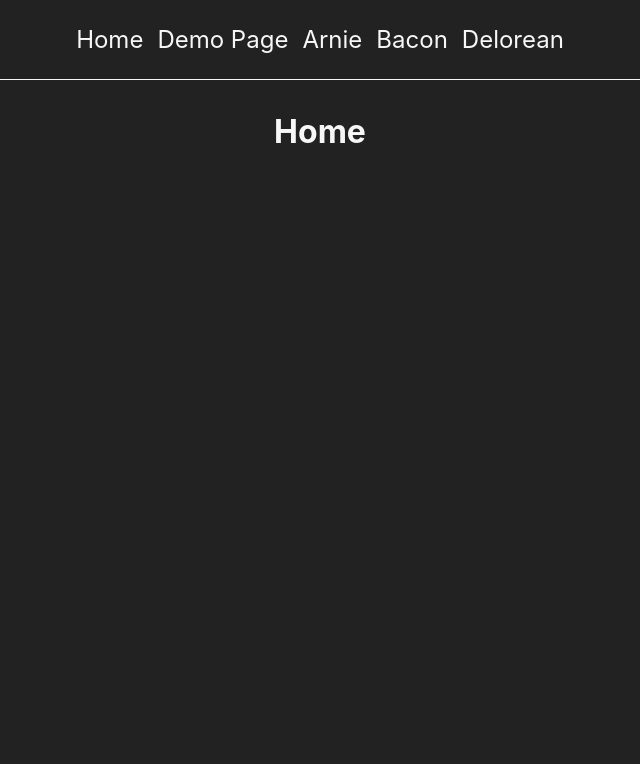
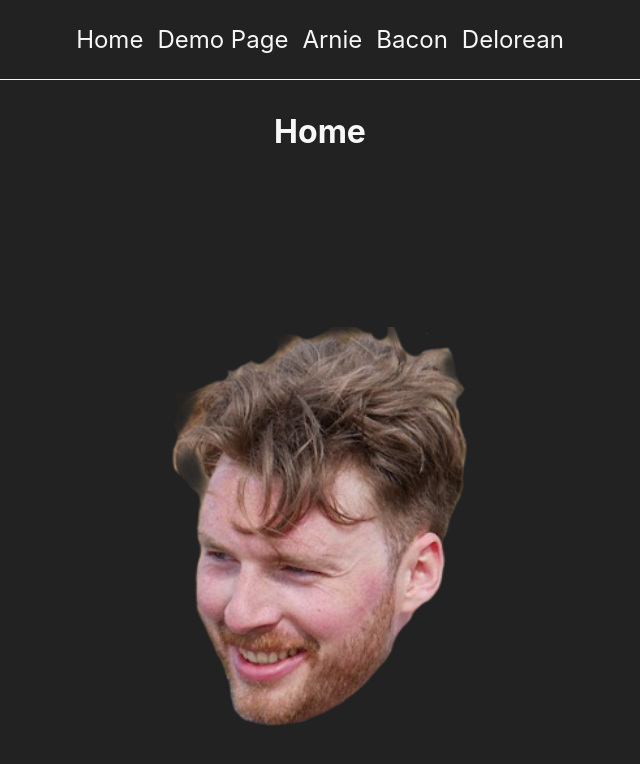
Before and after one commit to barnardnicholas/react-spring-router, a React app: page / in a window 1280 px wide. Shown: the whole page, without its empty margins (320-960 px from the left). Built offline with nearby package versions, Linux system fonts and the light colour scheme.

Commit message:
Add bobblehead

```diff
--- /dev/null
+++ b/src/DemoItems/BobbleHead.js
@@ -0,0 +1,37 @@
+import React, { useState } from 'react';
+import { useSpring, config, animated } from 'react-spring';
+import AnimatedButton from '../components/AnimatedButton';
+import useHeight from '../hooks/useHeight';
+import Rob from '../content/rob.png';
+
+const BobbleHead = () => {
+  const [props, setProps] = useState({ angle: 0, scale: 100 });
+
+  const baseStyles = {
+    transformOrigin: '50% 100%',
+    backgroundImage: `url(${Rob})`,
+  };
+
+  const bobbleStyles = useSpring({
+    config: { ...config.wobbly },
+    from: { transform: `rotate(0deg) scale(100%)` },
+    to: { transform: `rotate(${props.angle}deg) scale(${props.scale}%)` },
+  });
+
+  return (
+    <div className="bobble-container">
+      <animated.div onClick={_handleClick} className="bobblehead" style={{ ...baseStyles, ...bobbleStyles }} />
+    </div>
+  );
+
+  function _handleClick() {
+    const angle = Math.random() * 20 - 10;
+    const scale = Math.random() * 40 - 20 + 100;
+    setProps({ angle, scale });
+    setTimeout(() => {
+      setProps({ angle: 0, scale: 100 });
+    }, 200);
+  }
+};
+
+export default BobbleHead;
--- a/src/containers/Home.js
+++ b/src/containers/Home.js
@@ -1,9 +1,11 @@
 import React from 'react';
+import BobbleHead from '../DemoItems/BobbleHead';
 
 export default function Home() {
   return (
     <main className="container">
       <h1>Home</h1>
+      <BobbleHead />
     </main>
   );
 }
--- a/src/styles.css
+++ b/src/styles.css
@@ -153,3 +153,19 @@ section:last-child {
 .no-overflow {
   overflow: hidden;
 }
+
+.bobble-container {
+  display: flex;
+  flex-direction: column;
+  align-items: center;
+  padding: 10rem;
+}
+
+.bobblehead {
+  width: 400px;
+  height: 400px;
+  display: inline-block;
+  background-size: contain;
+  background-repeat: no-repeat;
+  background-position: center;
+}
```
Also changed, not shown: src/content/rob.png (added).
